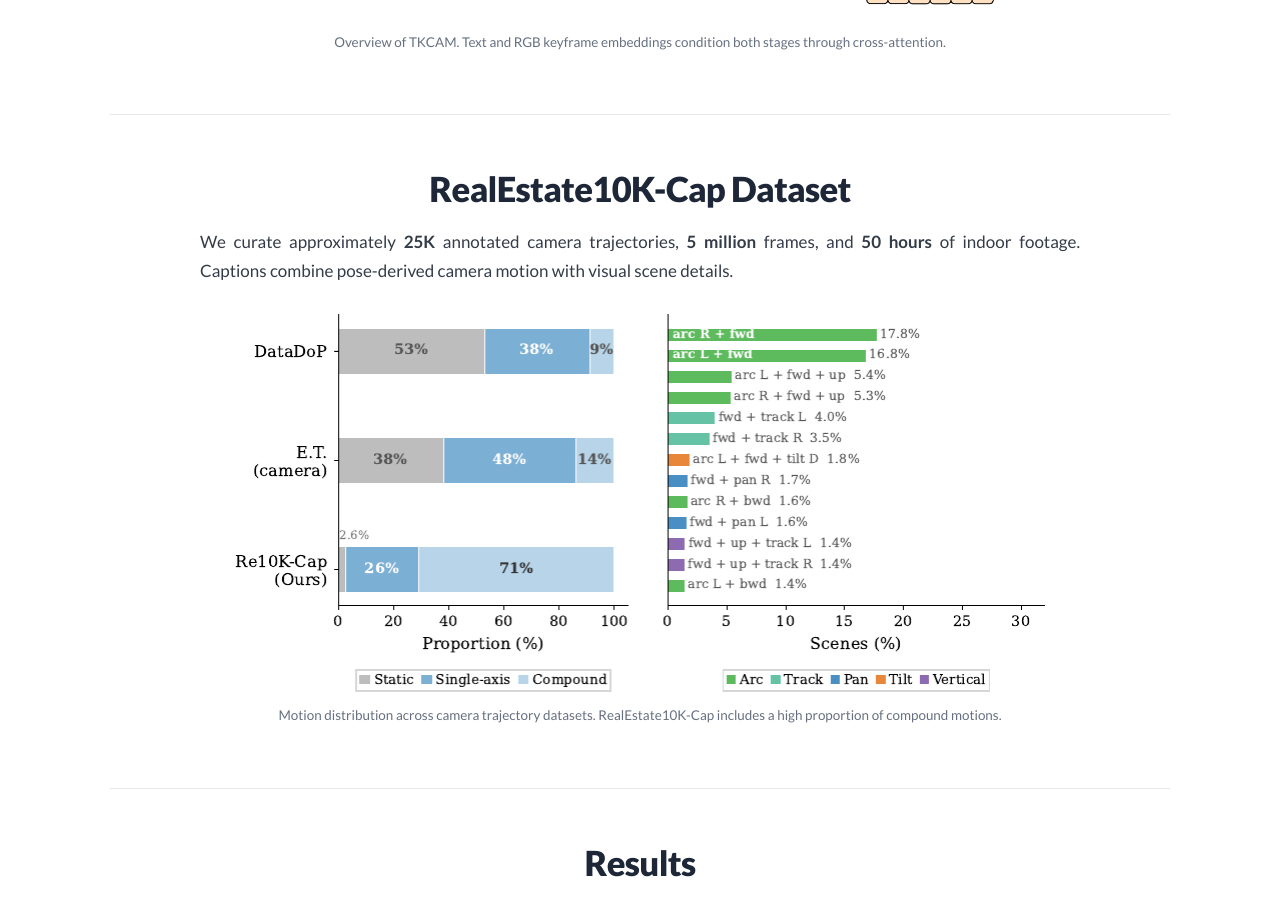
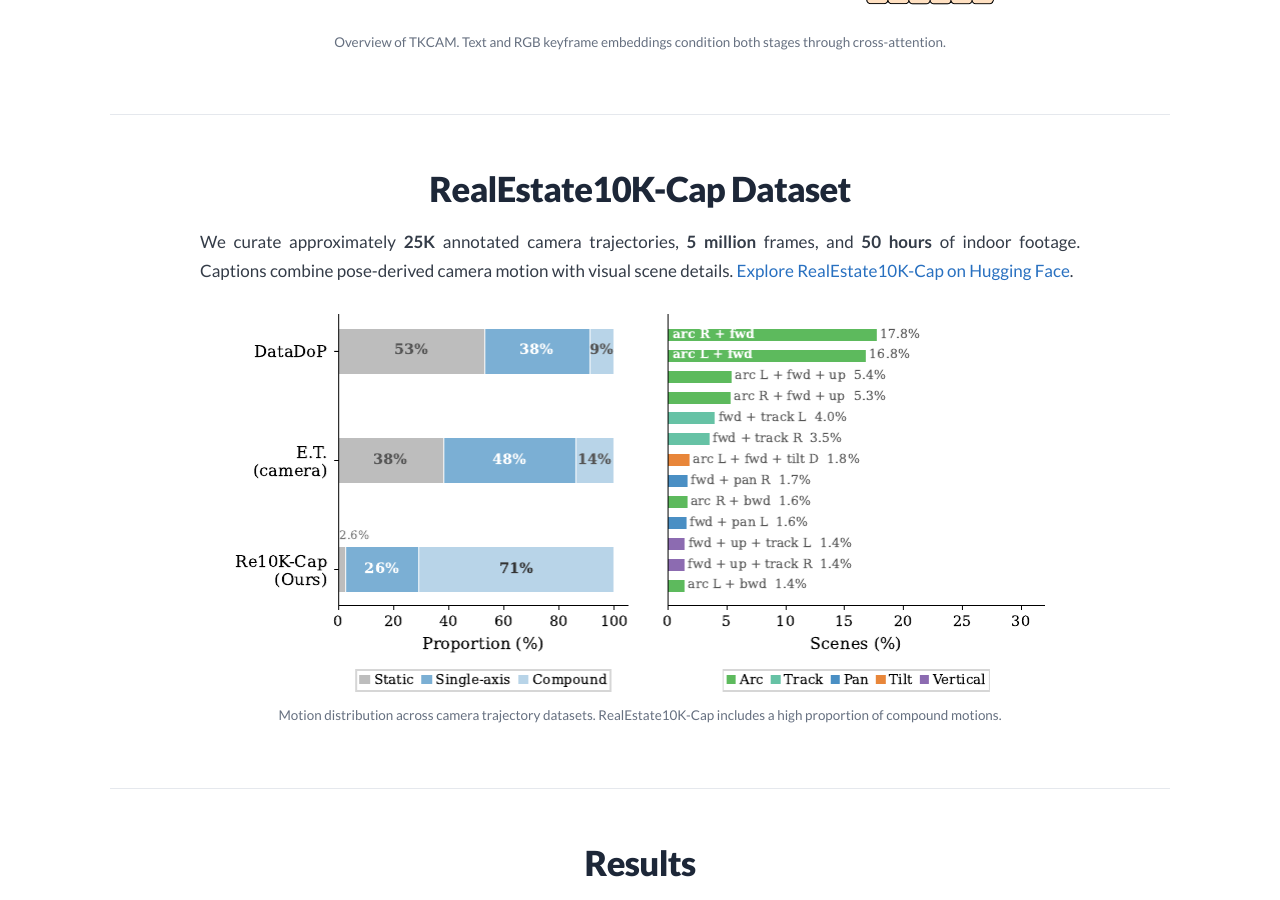
Before and after one commit to linearalgebrayhz/linearalgebrayhz.github.io, a Jekyll site: the page projects/TKCAM/index.html, which Jekyll copies as it is, in a window 1280 px wide and 900 px high, scrolled down 2978 px. Built offline with Jekyll 4.4.1, drawn with Linux system fonts in a browser that asks for light colours.

Commit message:
Add TKCAM dataset link to project page

```diff
--- a/projects/TKCAM/index.html
+++ b/projects/TKCAM/index.html
@@ -133,7 +134,7 @@
 
     <section class="section" id="dataset">
       <h2>RealEstate10K-Cap Dataset</h2>
-      <p class="section-intro">We curate approximately <strong>25K</strong> annotated camera trajectories, <strong>5 million</strong> frames, and <strong>50 hours</strong> of indoor footage. Captions combine pose-derived camera motion with visual scene details.</p>
+      <p class="section-intro">We curate approximately <strong>25K</strong> annotated camera trajectories, <strong>5 million</strong> frames, and <strong>50 hours</strong> of indoor footage. Captions combine pose-derived camera motion with visual scene details. <a href="https://huggingface.co/datasets/yhz-linearalgebra/RealEstate10K-Cap" target="_blank" rel="noopener noreferrer">Explore RealEstate10K-Cap on Hugging Face</a>.</p>
       <figure class="figure figure-narrow">
         <img loading="lazy" src="static/images/paper/distribution.png" alt="Motion category distribution in RealEstate10K-Cap compared with DataDoP and E.T." width="817" height="355">
         <figcaption>Motion distribution across camera trajectory datasets. RealEstate10K-Cap includes a high proportion of compound motions.</figcaption>
```
Also changed, not shown: other parts of projects/TKCAM/index.html (+1 -0 lines).
